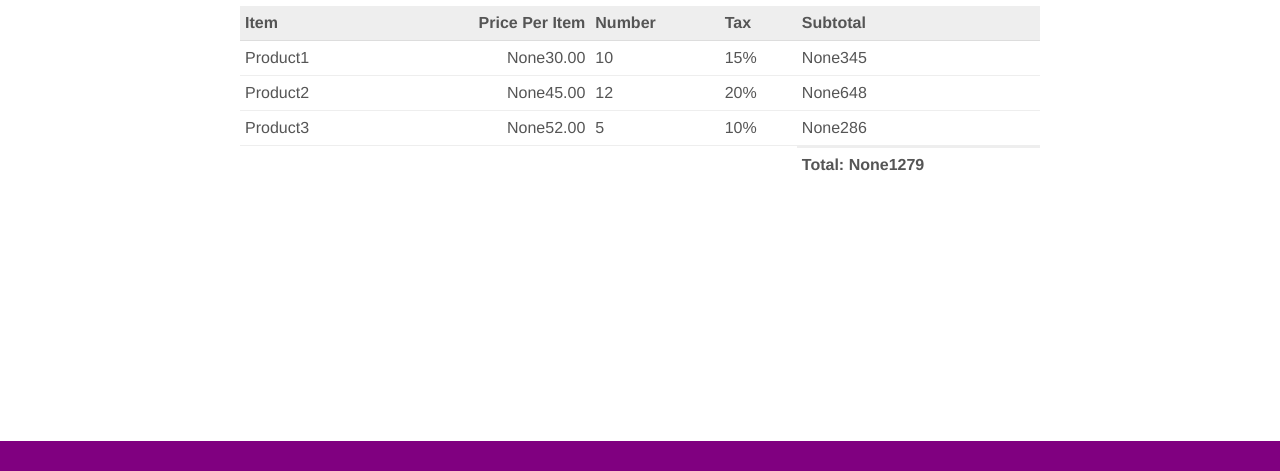
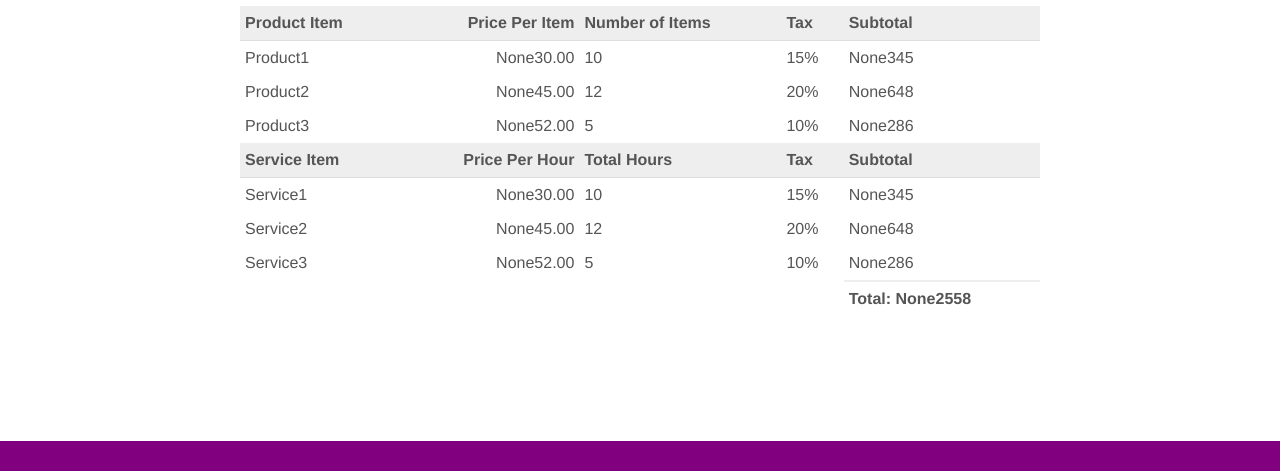
Before and after one commit to itsmejoshleach/A-Level-Computer-Science-Project, a Flask app: page / in a window 1280 px wide. Shown: the part 329-800 px from the top of the page. Run offline with Flask 3, Linux system fonts and the light colour scheme.

Commit message:
Added Products & Services Differentiation

```diff
--- a/Code/server.py
+++ b/Code/server.py
@@ -31,7 +31,7 @@ Customer = { # customer details, as a dictionary
     "Handler_Email": "hello@TestCustomer.com"
 }
 
-Items = [ # items, as a dictionary (subtotals blank at this point)
+ProductItems = [ # items, as a dictionary (subtotals blank at this point)
     {
         'title': 'Product1',
         'charge_per_item': '30.00',
@@ -48,6 +48,29 @@ Items = [ # items, as a dictionary (subtotals blank at this point)
     },
     {
         'title': 'Product3',
+        'charge_per_item': '52.00',
+        'item_number': '5',
+        'tax': '10',
+        'subtotal': ''
+    }
+]
+ServiceItems = [
+    {
+        'title': 'Service1',
+        'charge_per_item': '30.00',
+        'item_number': '10',
+        'tax': '15',
+        'subtotal': ''
+    },
+    {
+        'title': 'Service2',
+        'charge_per_item': '45.00',
+        'item_number': '12',
+        'tax': '20',
+        'subtotal': ''
+    },
+    {
+        'title': 'Service3',
         'charge_per_item': '52.00',
         'item_number': '5',
         'tax': '10',
@@ -102,15 +125,18 @@ def getduedate(daystilldue): # get due date when given days from now in form DD-
 
 @app.route('/') # on main page '/' render the invoice template
 def hello_world():
-    findsubtotals(Items) # populate the subtotals
+    findsubtotals(ProductItems) # populate the subtotals
+    findsubtotals(ServiceItems) # populate the subtotals
+    overalltotal = findtotal(ProductItems) + findtotal(ServiceItems)
     return render_template('invoice.html',
                            Date=getcurrentdate(), # Pass through current date
                            Invoice_Number = Invoice_Number, # PAss through invoice number
                            Due_Date=getduedate(14), # pass through Due date (14 days from current date)
                            Provider=Provider, # pass through provider details
                            Customer=Customer, # pass through customer details
-                           Items=Items, # pass through items
-                           Total=findtotal(Items), # pass through total
+                           ProductItems=ProductItems,
+                           ServiceItems=ServiceItems,
+                           Total=overalltotal, # pass through total
                            Currency=Currency # pass through currency sign
     ) # render html template with all variables passed through
 
--- a/Code/templates/invoice.html
+++ b/Code/templates/invoice.html
@@ -151,13 +151,13 @@
       </tr>
       <tr class="heading">
         <td>
-          Item
+          Product Item
         </td>
         <td>
           Price Per Item
         </td>
         <td>
-          Number
+          Number of Items
         </td>
         <td>
           Tax
@@ -167,8 +167,47 @@
         </td>
       </tr>
 
-      {% for Item in Items %}
-      <tr class="item">
+      {% for Item in ProductItems %} <!--Products For Loop-->
+      <tr class="product_items">
+        <td>
+          {{Item['title']}}
+        </td>
+        <td>
+          {{Currency}}{{Item['charge_per_item']}}
+        </td>
+        <td>
+          {{Item['item_number']}}
+        </td>
+        <td>
+          {{Item['tax']}}%
+        </td>
+        <td>
+          {{Currency}}{{Item['subtotal']}}
+        </td>
+      </tr>
+      {% endfor %}
+
+
+      <tr class="heading">
+        <td>
+          Service Item
+        </td>
+        <td>
+          Price Per Hour
+        </td>
+        <td>
+          Total Hours
+        </td>
+        <td>
+          Tax
+        </td>
+        <td>
+          Subtotal
+        </td>
+      </tr>
+
+      {% for Item in ServiceItems %} <!--Services For Loop-->
+      <tr class="service_items">
         <td>
           {{Item['title']}}
         </td>
```
